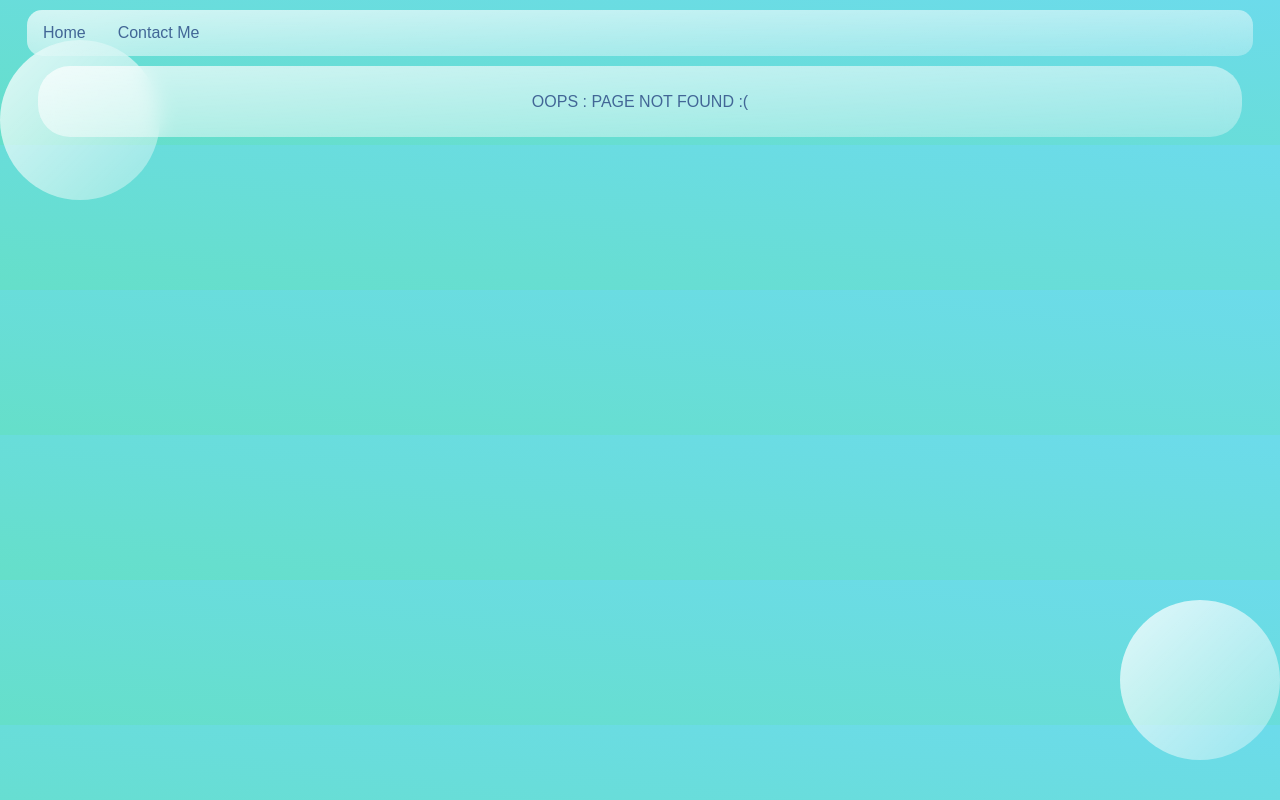
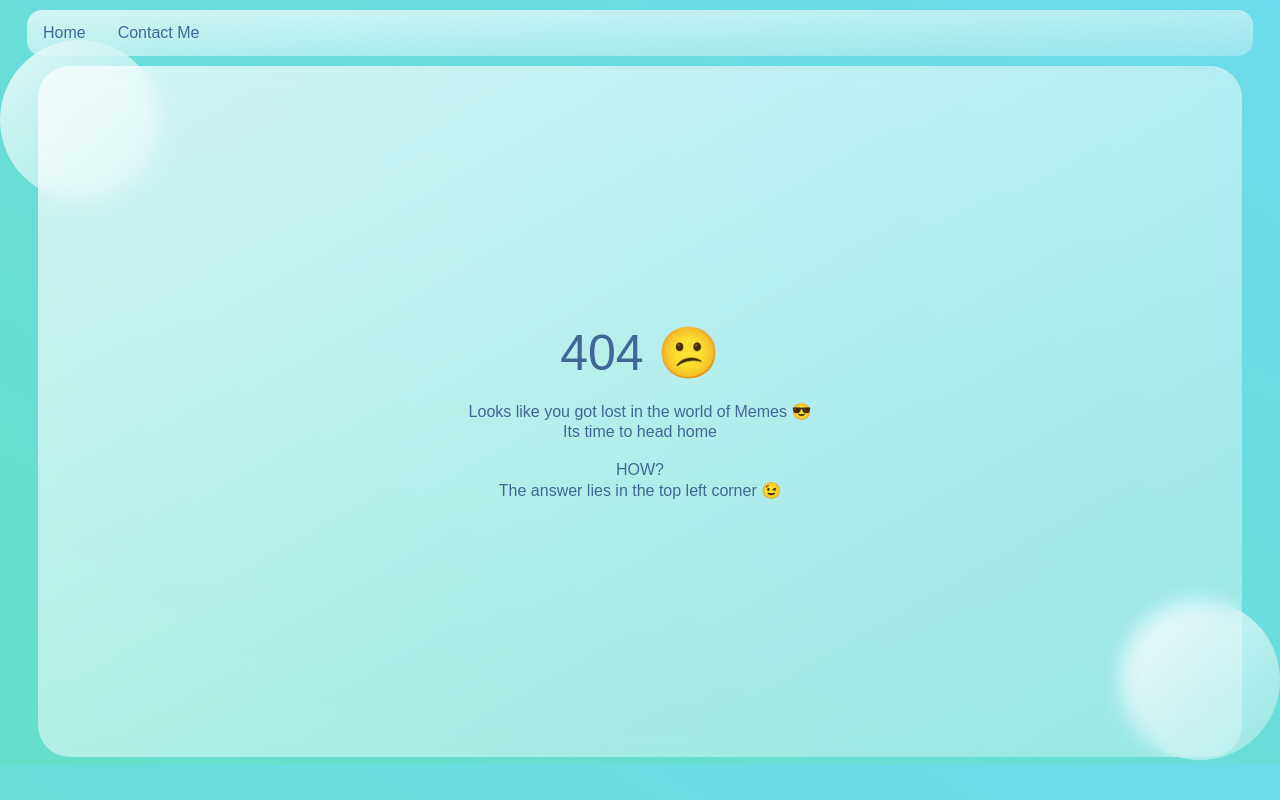
Before and after one commit to abhi-thakur98/XMeme, a Django app: template templates/404.html in a window 1280 px wide. Run offline with Django 3.2, Linux system fonts and the light colour scheme; the template is opened without the code that fills it, so the values that code supplies are empty.

Commit message:
Changes in 404

```diff
--- a/templates/404.html
+++ b/templates/404.html
@@ -22,8 +22,14 @@
 			<li><a class="bar-item" href="/">Home</a></li>
 			<li><a class="bar-item" href="https://www.linkedin.com/in/abhishek-thakur-845b14176/" target="_blank">Contact Me</a></li>
 		</ul>
-		<div class="feed" id="feed">
-			<p> OOPS : PAGE NOT FOUND :(</p>
+		<div class="feed" id="feed" style="height: 80vh; flex-direction: column;">
+			<p style='font-size: 50px;'>404 &#128533;</p>
+			<br>
+			<p>Looks like you got lost in the world of Memes &#128526;</p>
+			<p>Its time to head home</p>
+			<br>
+			<p>HOW?</p>
+			<p>The answer lies in the top left corner &#128521;</p>
 		</div>
 		<div class="circle1"></div>
 		<div class="circle2"></div>
```
